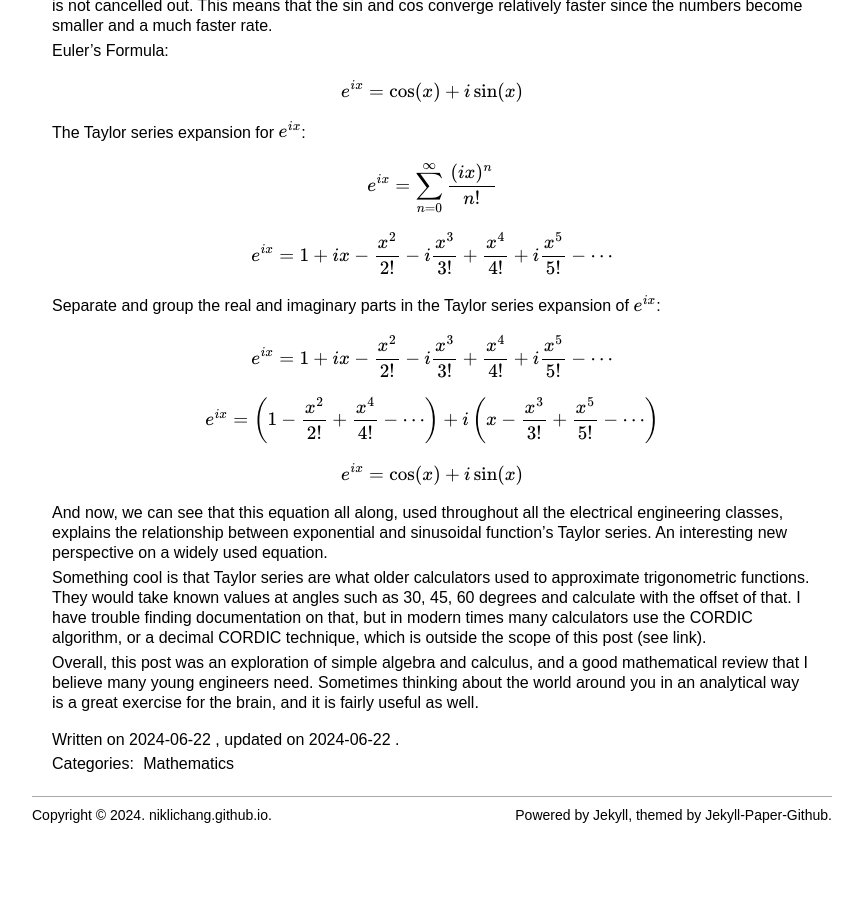
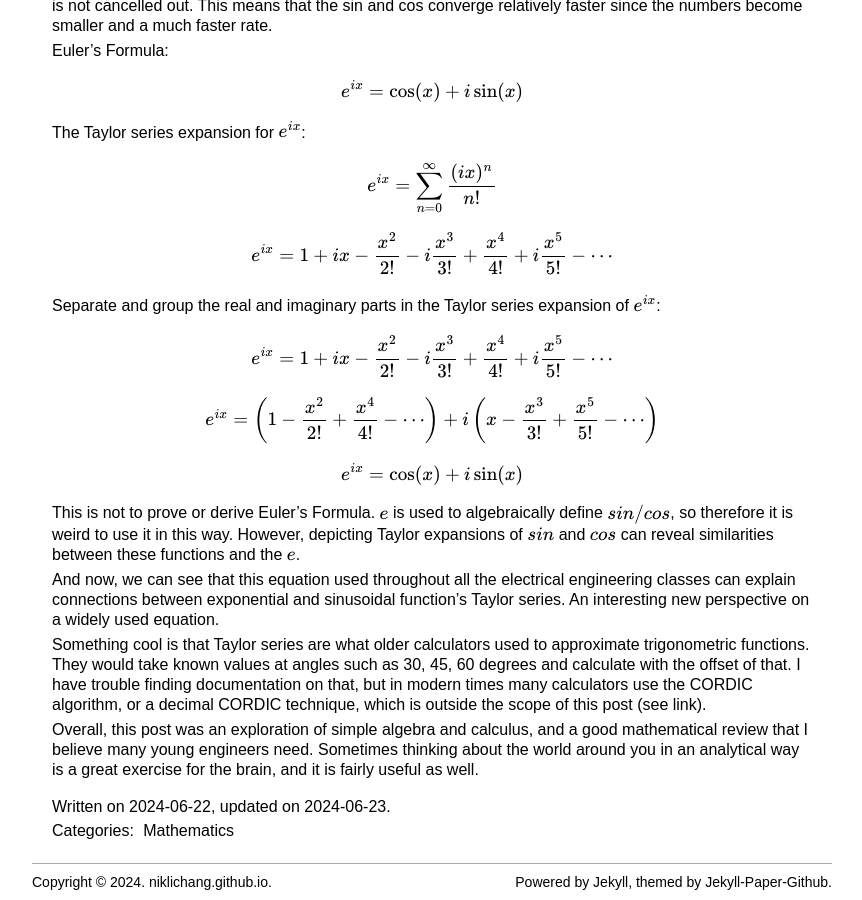
Before and after one commit to Niklichang/niklichang.github.io, a Jekyll site: the page built from _posts/2024-6-22-approximating-gas-mileage.md, in a window 1280 px wide and 900 px high, scrolled down 3927 px. Shown: the whole window, without its empty margins (208-1070 px from the left). Built offline with Jekyll 4.4.1, drawn with Linux system fonts in a browser that asks for light colours; some web fonts are replaced; before the commit the page ends 4760 px from its top, so only the background shows below that.

Commit message:
semantics...

```diff
--- a/_layouts/post.html
+++ b/_layouts/post.html
@@ -17,13 +17,11 @@ layout: default
   <div class="post-info">
     <div class="post-date">
       {{ site.data.lang[site.language].post_write_date}}
-      {{ page.date | date: '%Y-%m-%d' }}
+      {{ page.date | date: '%Y-%m-%d' }},
       {% if page.last_modified_at %}
-        ,
         {{ site.data.lang[site.language].post_update_date}}
-        {{ page.last_modified_at | date: '%Y-%m-%d' }}
+        {{ page.last_modified_at | date: '%Y-%m-%d' }}.
       {% endif %}
-      .
     </div>
     <!--{% if site.name %}
     <div class="post-author">
--- a/_posts/2024-6-22-approximating-gas-mileage.md
+++ b/_posts/2024-6-22-approximating-gas-mileage.md
@@ -2,7 +2,7 @@
 layout: post
 title:  "Simple Approximations of Gas Mileage and Driving Arrival Times"
 date:   2024-06-22
-last_modified_at: 2024-06-22
+last_modified_at: 2024-06-23
 categories: [Mathematics]
 ---
 
@@ -196,7 +196,9 @@ $$ e^{ix} = \left( 1 - \frac{x^2}{2!} + \frac{x^4}{4!} - \cdots \right) + i\left
 
 $$ e^{ix} = \cos(x) + i\sin(x) $$
 
-And now, we can see that this equation all along, used throughout all the electrical engineering classes, explains the relationship between exponential and sinusoidal function's Taylor series. An interesting new perspective on a widely used equation.
+This is not to prove or derive Euler's Formula. $e$ is used to algebraically define $sin/cos$, so therefore it is weird to use it in this way. However, depicting Taylor expansions of $sin$ and $cos$ can reveal similarities between these functions and the $e$.
+
+And now, we can see that this equation used throughout all the electrical engineering classes can explain connections between exponential and sinusoidal function's Taylor series. An interesting new perspective on a widely used equation.
 
 Something cool is that Taylor series are what older calculators used to approximate trigonometric functions. They would take known values at angles such as 30, 45, 60 degrees and calculate with the offset of that. I have trouble finding documentation on that, but in modern times many calculators use the CORDIC algorithm, or a decimal CORDIC technique, which is outside the scope of this post (see [link](https://en.wikipedia.org/wiki/CORDIC)).
 
```
Also changed, not shown: _drafts/gasmileage.md (+4 -2 lines).
